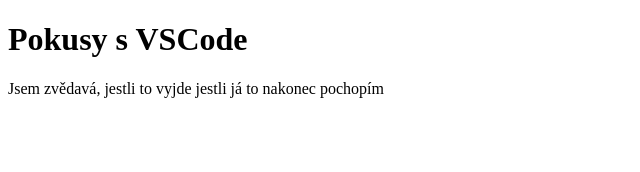
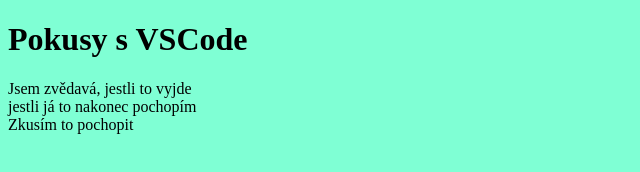
Before and after one commit to matyaskova/zkouseni, a plain HTML site: page index.html in a window 1280 px wide. Shown: the whole page, without its empty margins (0-640 px from the left). Drawn offline with Linux system fonts and the light colour scheme.

Commit message:
Add files via upload

```diff
--- a/index.html
+++ b/index.html
@@ -3,15 +3,16 @@
 <head>
     <meta charset="UTF-8">
     <meta name="viewport" content="width=device-width, initial-scale=1.0">
+    <link rel="stylesheet" href="styl.css">
     <title>Document</title>
 </head>
 <body>
     <h1>Pokusy s VSCode</h1>
 
-    Jsem zvědavá, jestli to vyjde
+    Jsem zvědavá, jestli to vyjde<br>
 
-    jestli já to nakonec pochopím
+    jestli já to nakonec pochopím <br>
 
-
+    Zkusím to pochopit
 </body>
 </html>
--- /dev/null
+++ b/styl.css
@@ -0,0 +1 @@
+body {background-color: aquamarine;}
```
